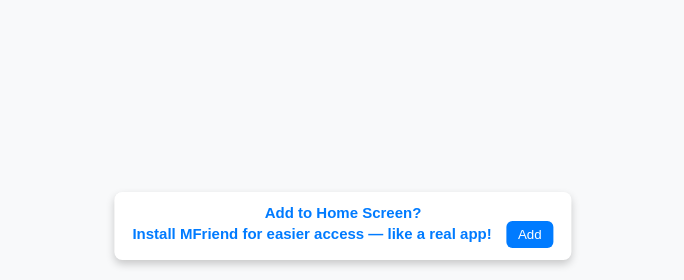
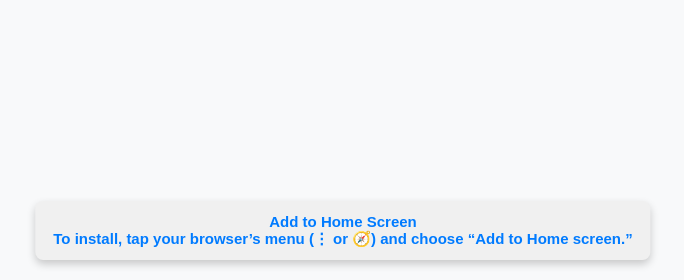
Before and after one commit to livingfree57/mfriend-voice, a Flask app: page / in a window 1280 px wide. Shown: the part 520-800 px from the top of the page, without its empty margins (297-981 px from the left). Run offline with Flask 3, Linux system fonts and the light colour scheme.

Commit message:
Simplify PWA banner with install instructions only

```diff
--- a/templates/index.html
+++ b/templates/index.html
@@ -41,27 +41,16 @@
     bottom: 20px;
     left: 50%;
     transform: translateX(-50%);
-  background: white;
+    background: #f0f0f0;
     color: #007bff;
     padding: 12px 18px;
     border-radius: 8px;
     font-size: 15px;
-  font-weight: 600;
     box-shadow: 0 4px 8px rgba(0, 0, 0, 0.2);
     z-index: 9999;
     text-align: center;
     max-width: 90%;
-}
-
-
-  #installBanner button {
-    background: #007bff; /* Blue button background */
-    color: white;        /* White button text */
-    border: none;
-    padding: 6px 12px;
-    margin-left: 10px;
-    border-radius: 6px;
-    cursor: pointer;
+    font-weight: bold;
   }
 </style>
 
@@ -111,10 +100,10 @@
   <!-- Mobile Install Banner -->
 
 <div id="installBanner">
-  <strong>Add to Home Screen?</strong><br>
-  Install MFriend for easier access — like a real app!
-  <button id="installBtn">Add</button>
+  <strong>Add to Home Screen</strong><br>
+  To install, tap your browser’s menu (⋮ or 🧭) and choose “Add to Home screen.”
 </div>
+
 
 
 <script>
@@ -124,31 +113,6 @@
   }
 </script>
 
-<script>
-  let deferredPrompt;
-
-  window.addEventListener('beforeinstallprompt', (e) => {
-    e.preventDefault();
-    deferredPrompt = e;
-    const banner = document.getElementById('installBanner');
-    banner.style.display = 'block';
-
-    document.getElementById('installBtn').addEventListener('click', () => {
-      if (deferredPrompt) {
-        deferredPrompt.prompt();
-        deferredPrompt.userChoice.then((choiceResult) => {
-          if (choiceResult.outcome === 'accepted') {
-            console.log('User accepted the A2HS prompt');
-          } else {
-            console.log('User dismissed the A2HS prompt');
-          }
-          deferredPrompt = null;
-          banner.style.display = 'none';
-        });
-      }
-    });
-  });
-</script>
 
 
 </body>
```
Lines whose indentation alone changed are shown as unchanged.
